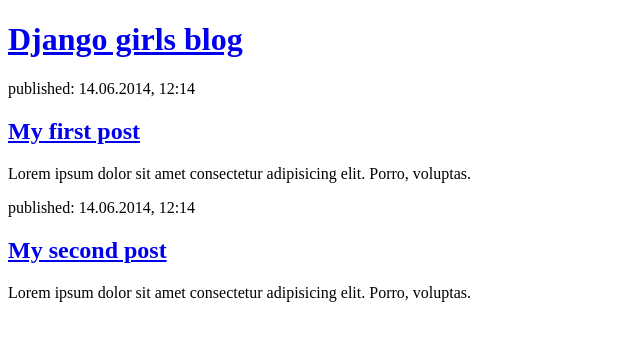
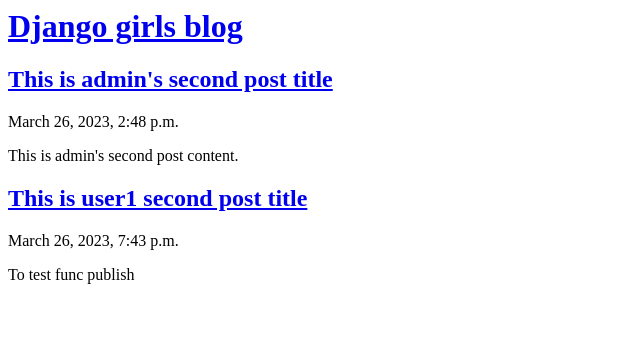
Before and after one commit to MUHAMMAD-NIYAS-P/djangogirls-blog, a Django app: page / in a window 1280 px wide. Shown: the top 341 px of the page, without its empty margins (0-640 px from the left). Run offline with Django 4.2, Linux system fonts and the light colour scheme; data comes from the database, SQL or seed files in the repository; both versions use the stored data as it was after the commit.

Commit message:
This is fourth commit now we have Post view on screen

```diff
--- a/blog/templates/blog/post_list.html
+++ b/blog/templates/blog/post_list.html
@@ -1,26 +1,11 @@
-<!DOCTYPE html>
-<html lang="en">
-<head>
-    <meta charset="UTF-8">
-    <meta http-equiv="X-UA-Compatible" content="IE=edge">
-    <meta name="viewport" content="width=device-width, initial-scale=1.0">
-    <title>Django girls blog</title>
-</head>
-<body>
-    <header>
-        <h1><a href="/">Django girls blog</a></h1>
-    </header>
+<header>
+    <h1><a href="/">Django girls blog</a></h1>
+</header>
 
+{% for post in posts %}
     <article>
-        <time>published: 14.06.2014, 12:14</time>
-        <h2><a href="#">My first post</a></h2>
-        <p>Lorem ipsum dolor sit amet consectetur adipisicing elit. Porro, voluptas.</p>
+        <h2><a href="#">{{ post.title }}</a></h2>
+        <time>{{ post.published_date }}</time>
+        <p>{{ post.content|linebreaksbr }}</p>
     </article>
-
-    <article>
-        <time>published: 14.06.2014, 12:14</time>
-        <h2><a href="#">My second post</a></h2>
-        <p>Lorem ipsum dolor sit amet consectetur adipisicing elit. Porro, voluptas.</p>
-    </article>
-</body>
-</html>
+{% endfor %}
--- a/blog/views.py
+++ b/blog/views.py
@@ -1,6 +1,12 @@
 from django.shortcuts import render
+from .models import Post
+from django.utils import timezone
 
 # Create your views here.
 
 def post_list(request):
-    return render(request, 'blog/post_list.html', {})
+    posts = Post.objects.filter(published_date__lte=timezone.now()).order_by('published_date')
+    context = {
+        'posts': posts
+    }
+    return render(request, 'blog/post_list.html', context)
```
Also changed, not shown: db.sqlite3.
